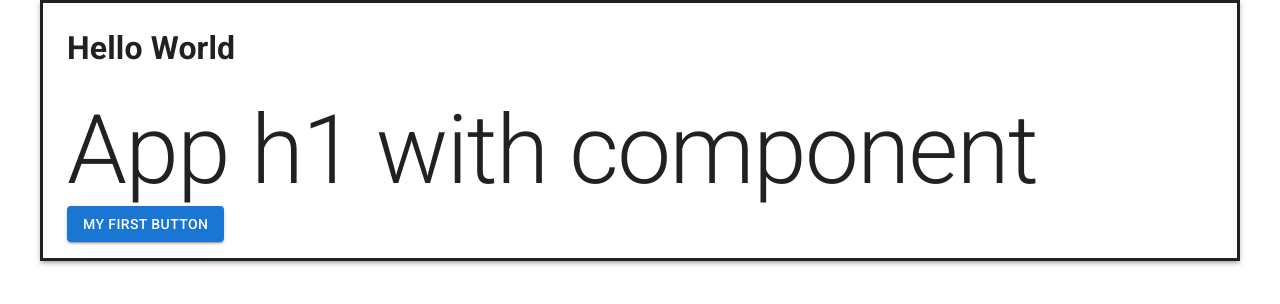
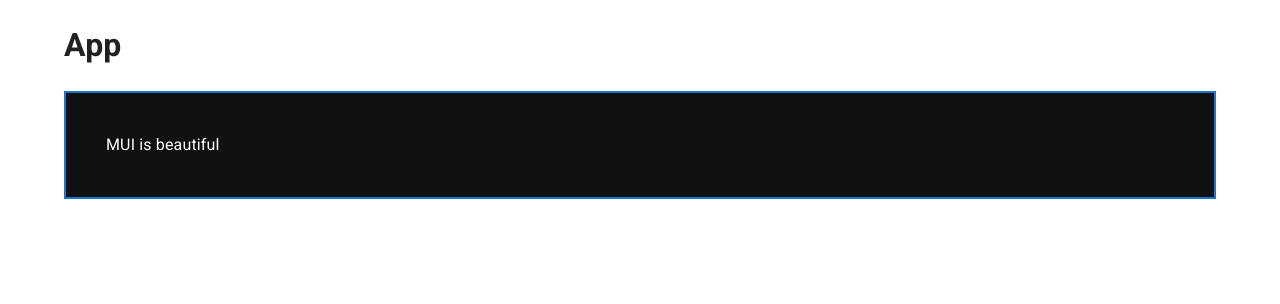
Before and after one commit to gmartindelcye/react-material-ui, a React (Vite) app: page / in a window 1280 px wide. Shown: the top 304 px of the page. Built offline with nearby package versions, Linux system fonts and the light colour scheme.

Commit message:
Box component

```diff
--- a/src/App.jsx
+++ b/src/App.jsx
@@ -1,11 +1,20 @@
-import { Button, Container, Typography } from "@mui/material";
+import { Button, Container, Typography, Box } from "@mui/material";
 
 export default function App() {
   return (
-    <Container sx={{ border: 3, boxShadow:3, pb: 2}}>
-      <h1>Hello World</h1>
-      <Typography variant="h1" component="h2">App h1 with component</Typography>
-      <Button variant="contained">My first button</Button>
+    <Container>
+      <h1>App</h1>
+      <Box
+        sx={{
+          border: 2,
+          p: 5,
+          borderColor: "primary.main",
+          bgcolor: "#111",
+          color: "white",
+        }}
+      >
+        MUI is beautiful
+      </Box>
     </Container>
   );
 }
```
